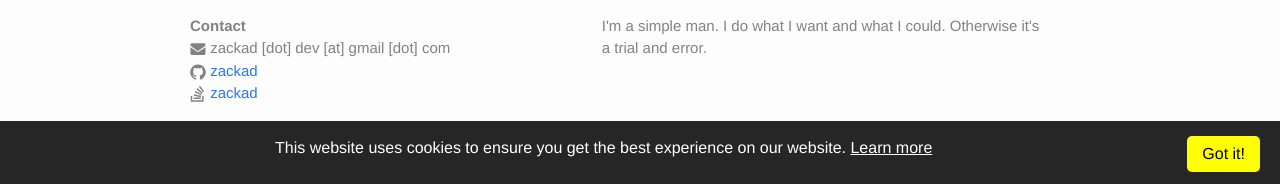
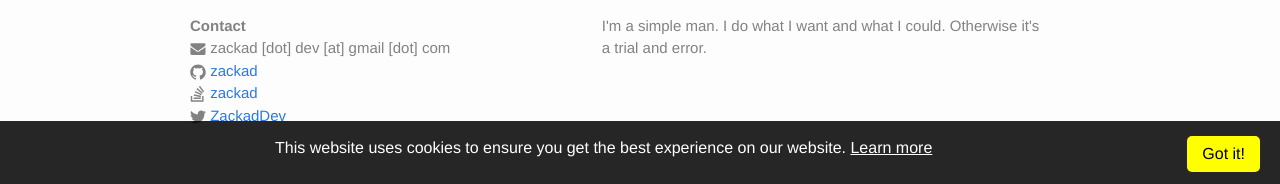
Before and after one commit to zackad/blog-src, a Jekyll site: the page built from index.md, in a window 1280 px wide and 900 px high, scrolled down 3043 px. Shown: the part 713-897 px from the top of the window. Built offline with Jekyll 4.4.1, drawn with Linux system fonts in a browser that asks for light colours.

Commit message:
add twitter info contact on site footer

```diff
--- a/_config.yml
+++ b/_config.yml
@@ -37,6 +37,10 @@ social:
   stackoverflow:
     username: zackad
     url: https://stackoverflow.com/users/6265296/zackad
+    enabled: true
+  twitter:
+    username: ZackadDev
+    url: https://twitter.com/ZackadDev
     enabled: true
   youtube:
     username: ZackadDev
```
